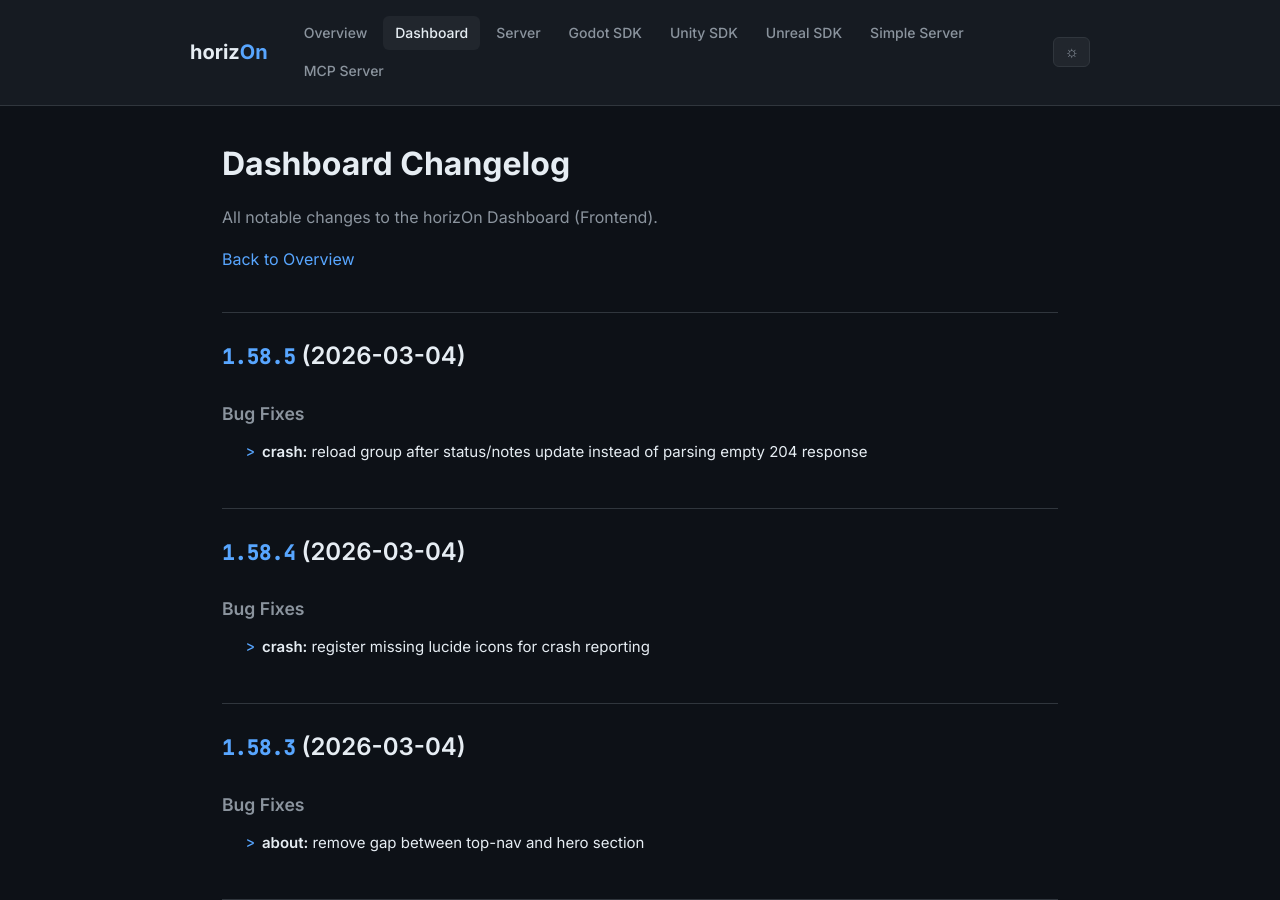
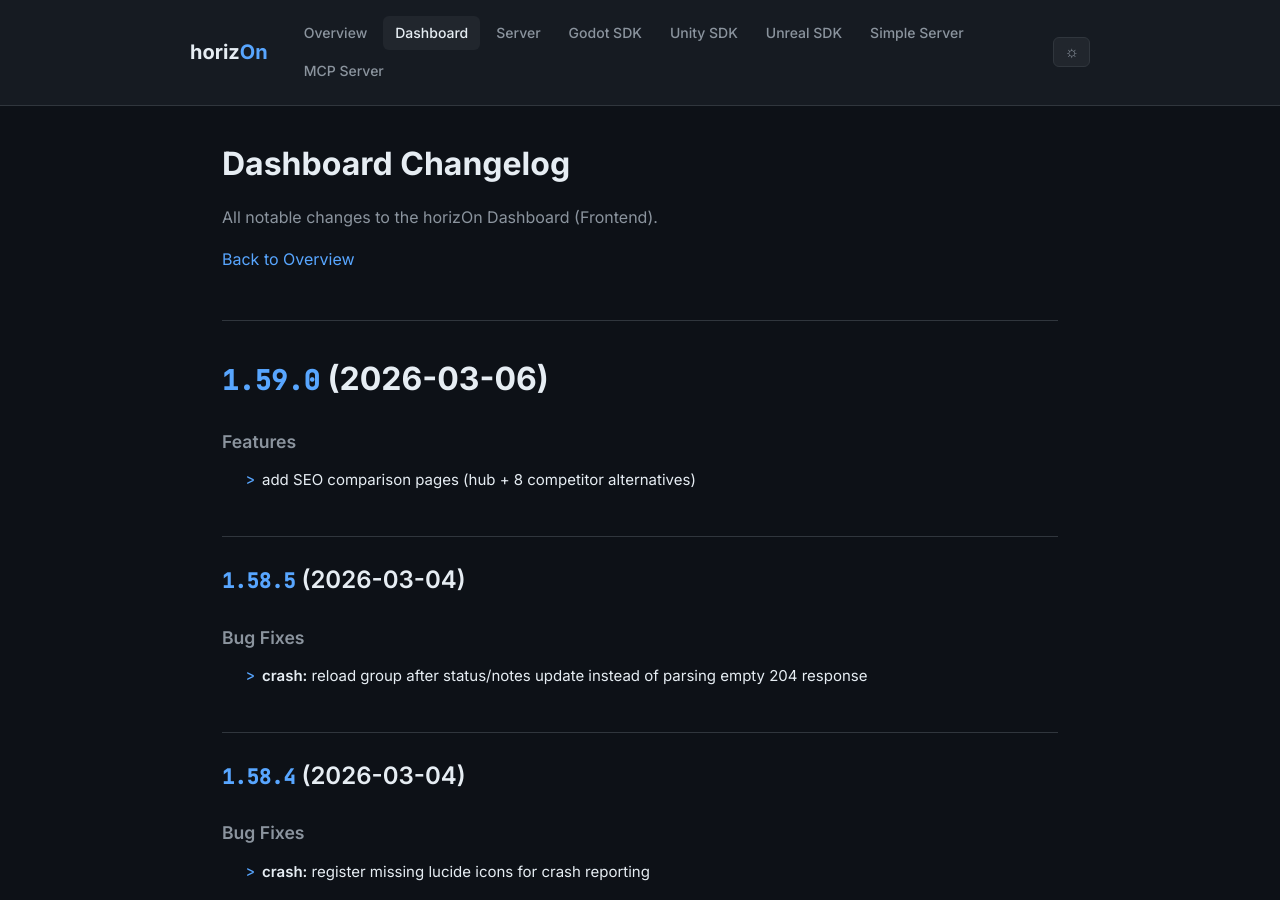
Before and after one commit to ProjectMakersDE/horizOn-Changelog, a Jekyll site: the page built from dashboard-changelog.md, in a window 1280 px wide and 900 px high. Built offline with Jekyll 4.4.1, drawn with Linux system fonts in a browser that asks for light colours.

Commit message:
chore: sync changelogs [skip ci]

```diff
--- a/dashboard-changelog.md
+++ b/dashboard-changelog.md
@@ -8,6 +8,13 @@ title: Dashboard Changelog
 All notable changes to the horizOn Dashboard (Frontend).
 
 [Back to Overview](.)
+
+# [1.59.0](https://github.com/ProjectMakersDE/horizOn-Dashboard/compare/v1.58.5...v1.59.0) (2026-03-06)
+
+
+### Features
+
+* add SEO comparison pages (hub + 8 competitor alternatives) ([d0bb286](https://github.com/ProjectMakersDE/horizOn-Dashboard/commit/d0bb2865fe8f7cfbd36fb78c172c1f576f74a557))
 
 ## [1.58.5](https://github.com/ProjectMakersDE/horizOn-Dashboard/compare/v1.58.4...v1.58.5) (2026-03-04)
 
```
Also changed, not shown: index.md (+1 -1 lines).
